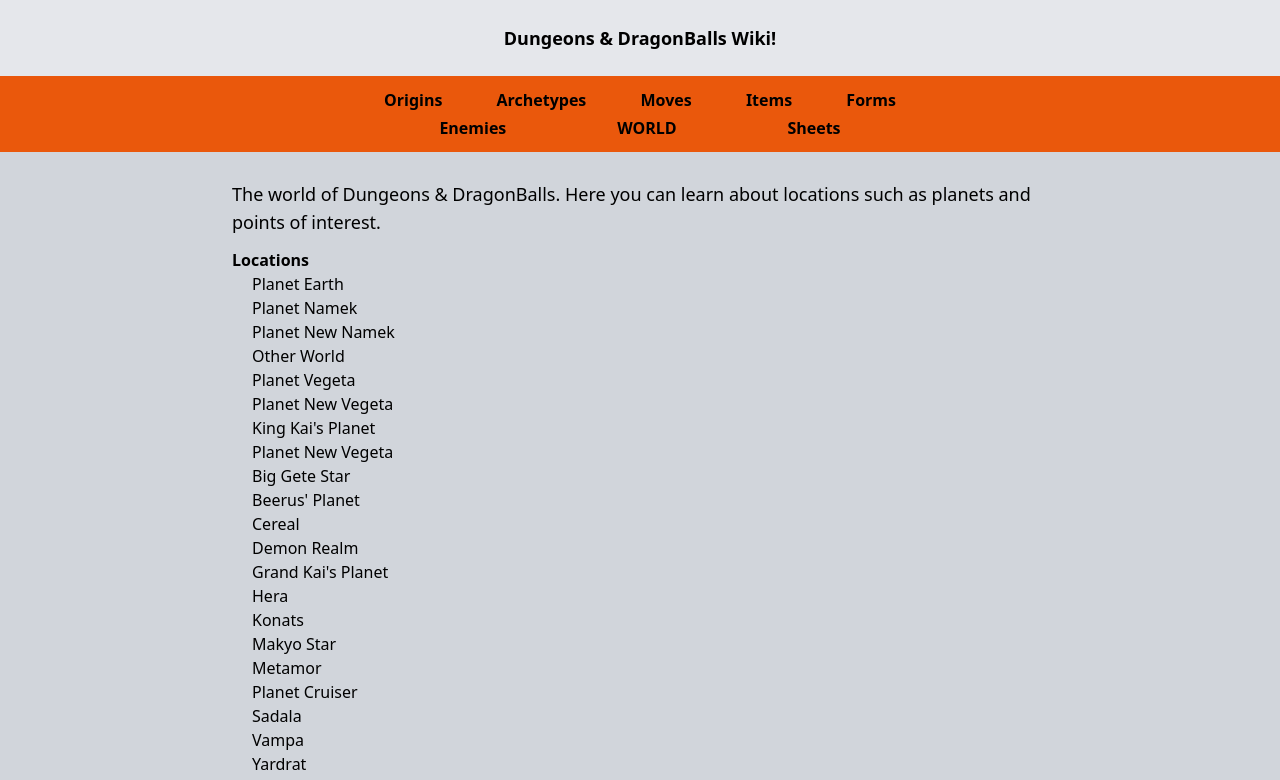
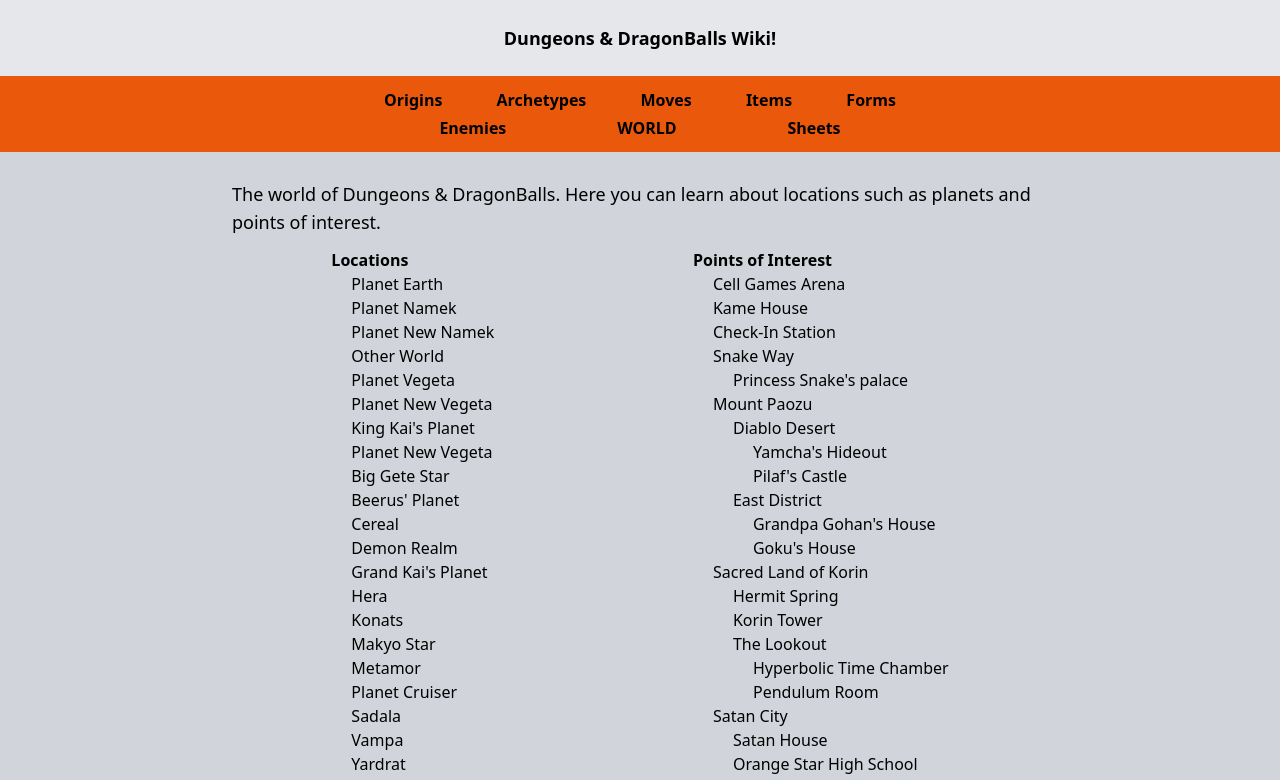
Before and after one commit to KylePep/ddbwiki, a Next.js app: page /world in a window 1280 px wide. Shown: the top 780 px of the page. Built offline with nearby package versions, Linux system fonts and the light colour scheme.

Commit message:
Basic Styling on World

```diff
--- a/app/world/page.tsx
+++ b/app/world/page.tsx
@@ -4,6 +4,8 @@ export default function page() {
   return (
     <main>
       <h1 className='mb-3 text-lg'>The world of Dungeons & DragonBalls. Here you can learn about locations such as planets and points of interest.</h1>
+      <div className='flex justify-around'>
+
         <div>
           <h2 className='font-bold text-md'>Locations</h2>
           <ul className='mb-3'>
@@ -29,6 +31,9 @@ export default function page() {
             <li>Vampa</li>
             <li>Yardrat</li>
           </ul>
+        </div>
+
+        <div>
           <h2 className='font-bold text-md'>Points of Interest</h2>
           <ul>
             <li>Cell Games Arena</li>
@@ -75,6 +80,8 @@ export default function page() {
               </ul>
           </ul>
         </div>
+
+      </div>
     </main>
   )
 }
```
Lines whose indentation alone changed are shown as unchanged.
